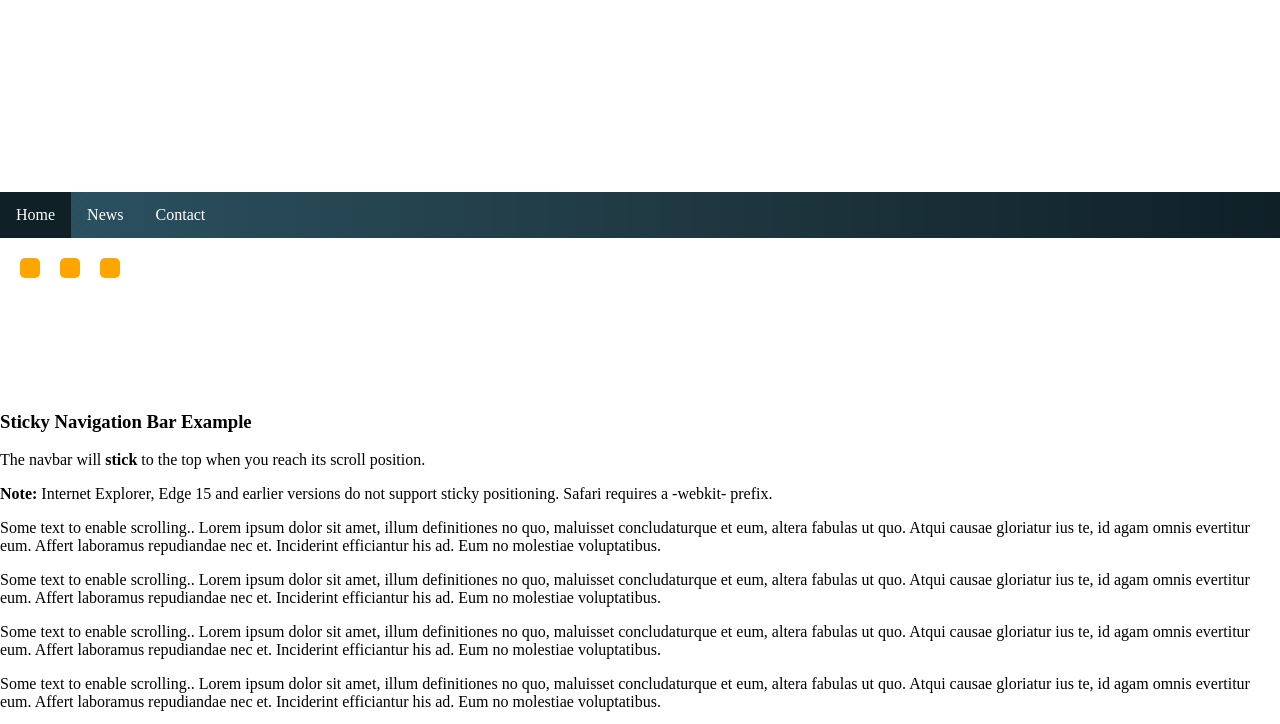
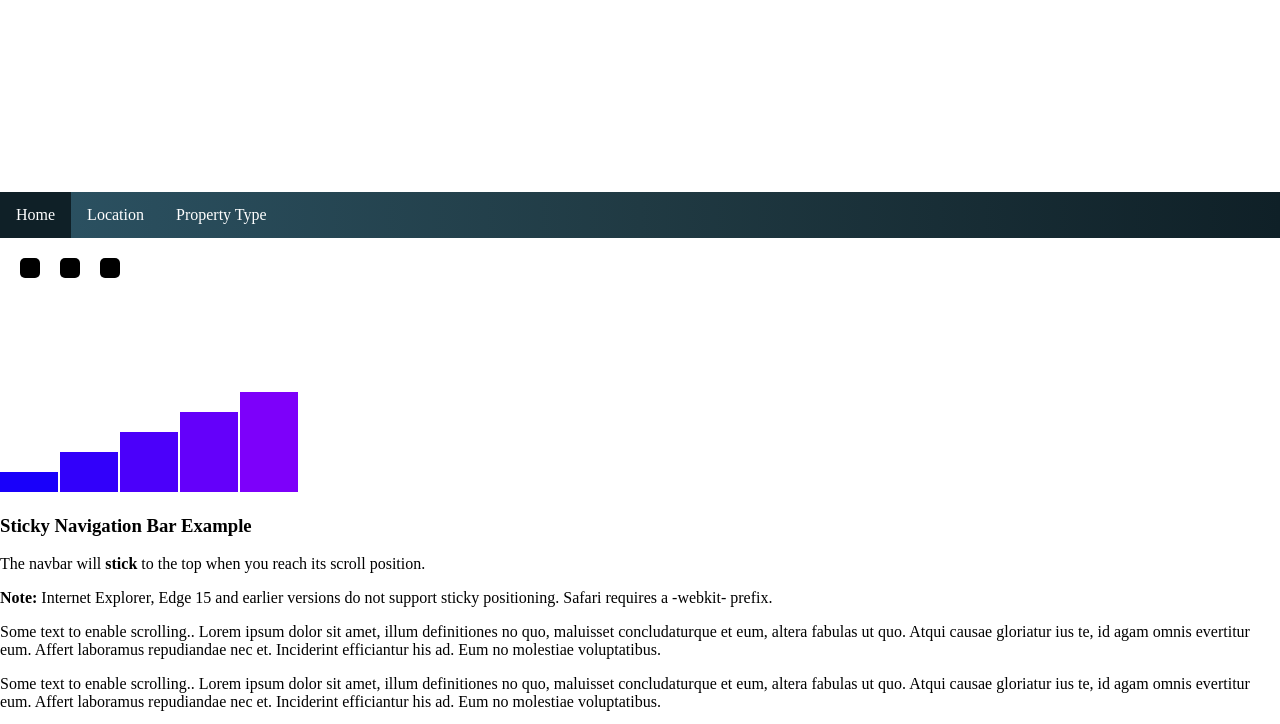
Before and after one commit to tobyking3/airbnb-analytics, a website built with webpack: page src/index.html in a window 1280 px wide. Shown: the part 368-1092 px from the top of the page. Built offline with nearby package versions, Linux system fonts and the light colour scheme.

Commit message:
basic chart

```diff
--- a/src/index.html
+++ b/src/index.html
@@ -13,8 +13,8 @@
 
 <ul>
   <li><a class="active" href="#home">Home</a></li>
-  <li><a href="#news">News</a></li>
-  <li><a href="#contact">Contact</a></li>
+  <li><a href="#news">Location</a></li>
+  <li><a href="#contact">Property Type</a></li>
 </ul>
 
 <svg width="300px" height="150px">
@@ -22,6 +22,8 @@
     <rect x="60" y="20" width="20px" height="20" rx="5" ry="5" />
     <rect x="100" y="20" width="20px" height="20" rx="5" ry="5"/>
 </svg>
+
+<div class="barChart"></div>
 
 <h3>Sticky Navigation Bar Example</h3>
 <p>The navbar will <strong>stick</strong> to the top when you reach its scroll position.</p>
--- a/src/index.js
+++ b/src/index.js
@@ -8,9 +8,6 @@ Instead of making an ajax request and parsing the data at runtime you can load i
 the build process so that the parsed data is ready to go as soon as the module hits the browser.*/
 
 console.log("HELLO RELOAD");
-
-const square = d3.selectAll("rect");
-square.style("fill", "orange");
 
 function component() {
   let element = document.createElement('div');
@@ -37,3 +34,31 @@ if (module.hot) {
     document.body.appendChild(element);
   })
 }
+
+//====================================================================================================
+
+const w = 300;
+const h = 100;
+const padding = 2;
+const dataset = [5, 10, 15, 20, 25];
+const svg = d3.select(".barChart").append("svg")
+              .attr("width", w)
+              .attr("height", h)
+
+svg.selectAll("rect")
+    .data(dataset)
+    .enter()
+    .append("rect")
+      .attr("x", function(d, i){
+        return i * (w / dataset.length);
+      })
+      .attr("y", function(d){
+        return h - (d*4);
+      })
+      .attr("width", w / dataset.length - padding)
+      .attr("height", function(d){
+        return d*4;
+      })
+      .attr("fill", function(d){
+        return "rgb(" + (d*5) + ", 0, 250)";
+      });
```
